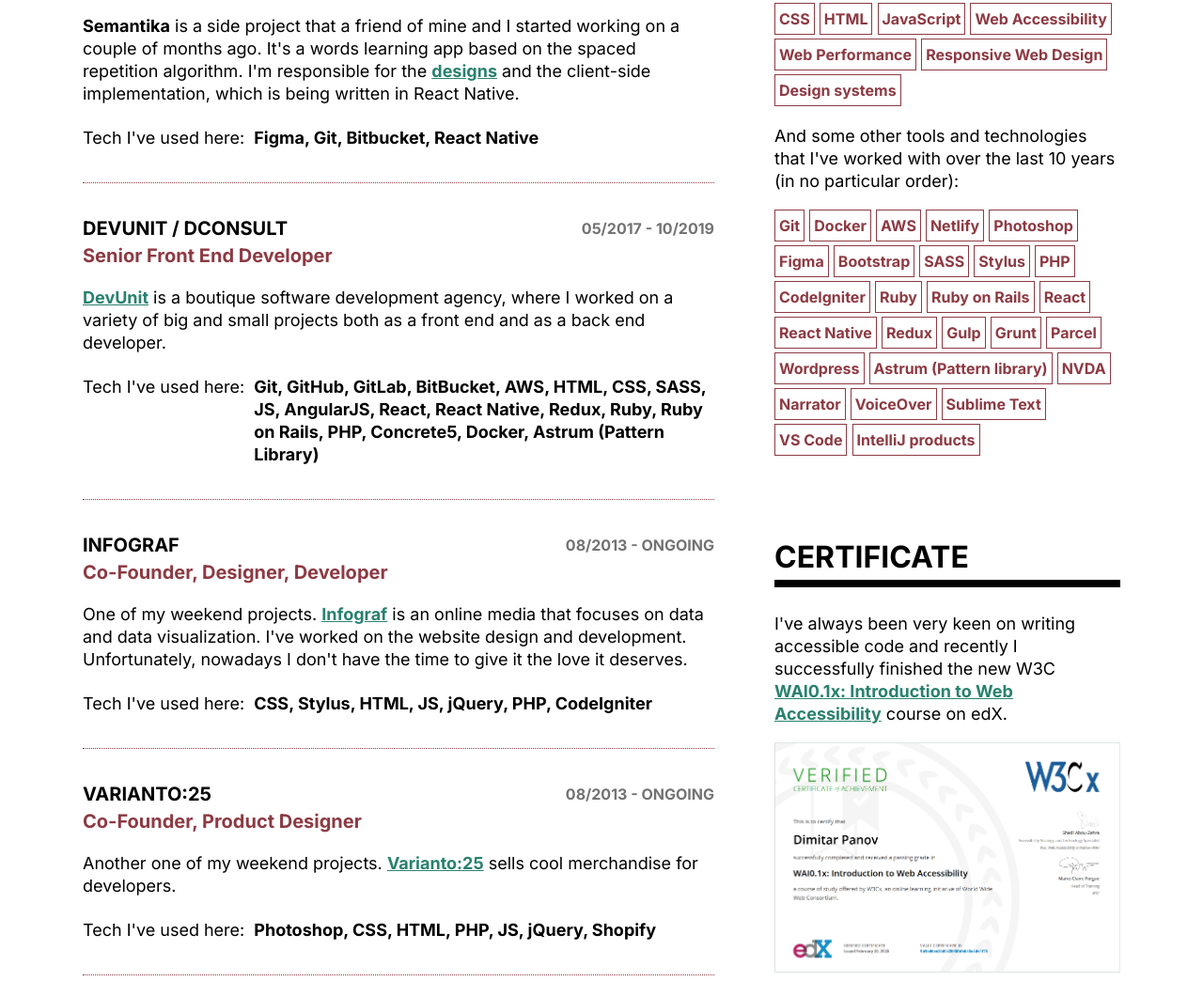
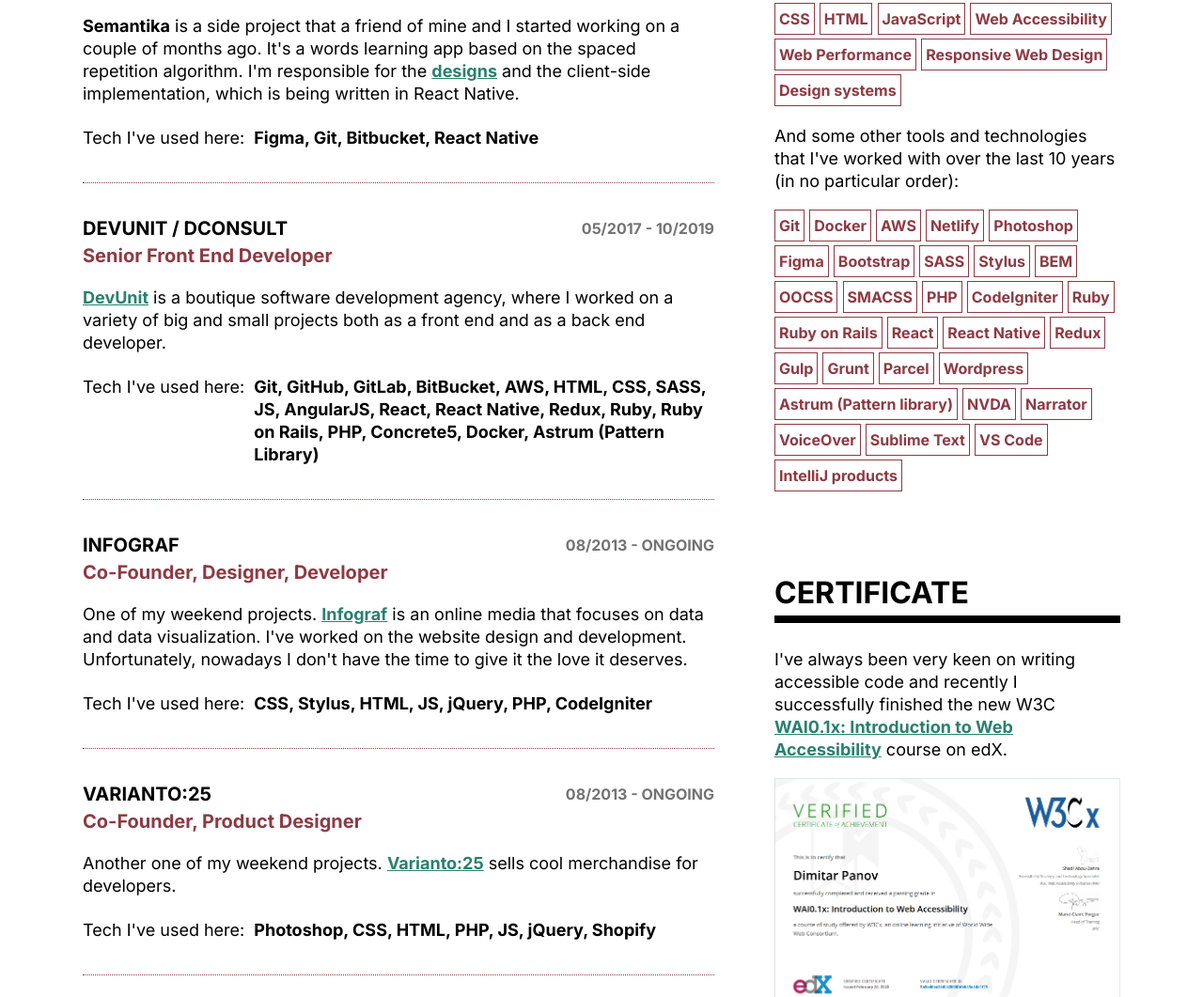
Before and after one commit to dpanov/cv, a website built with Parcel: page index.html in a window 1280 px wide. Shown: the part 798-1859 px from the top of the page at 94% size. Built offline with nearby package versions, Linux system fonts and the light colour scheme.

Commit message:
Added BEM, OOCSS and SMACSS to skills

```diff
--- a/index.html
+++ b/index.html
@@ -249,6 +249,9 @@
         <li class="skills__item">Bootstrap</li>
         <li class="skills__item">SASS</li>
         <li class="skills__item">Stylus</li>
+        <li class="skills__item">BEM</li>
+        <li class="skills__item">OOCSS</li>
+        <li class="skills__item">SMACSS</li>
         <li class="skills__item">PHP</li>
         <li class="skills__item">CodeIgniter</li>
         <li class="skills__item">Ruby</li>
```
